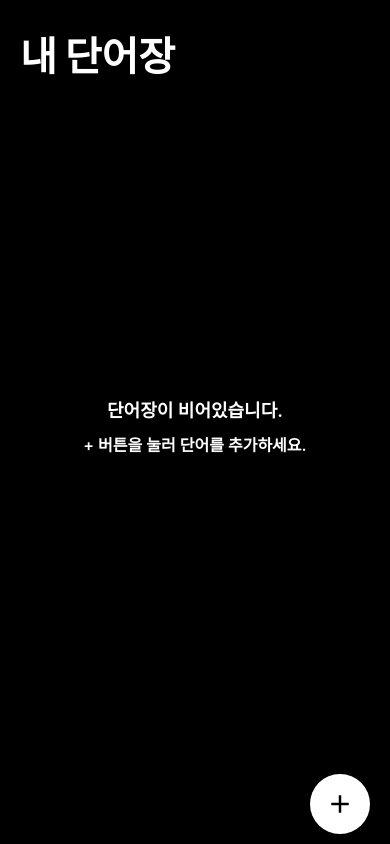
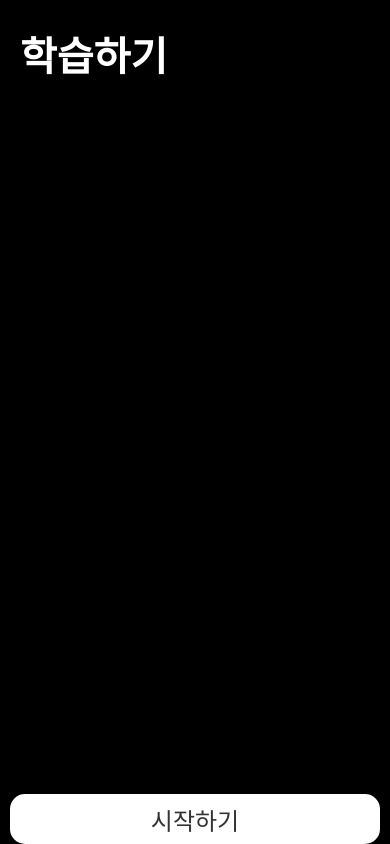
Before and after one commit to hyunki08/VocaList, a React Native app: screen /StudyPage in a window 390 px wide. Built offline with nearby package versions, Linux system fonts and the light colour scheme.

Commit message:
학습하기 페이지 생성

```diff
--- a/src/App.js
+++ b/src/App.js
@@ -8,6 +8,7 @@ import { createNativeStackNavigator } from '@react-navigation/native-stack';
 import { styles } from './Style';
 import { ListPage } from './Pages/ListPage';
 import { AddPage } from './Pages/AddPage';
+import { StudyPage } from './Pages/StudyPage';
 
 const Stack = createNativeStackNavigator();
 
@@ -17,6 +18,7 @@ export default function App() {
       <StatusBar style="light" />
       <NavigationContainer theme={{ ...DefaultTheme, colors: { ...DefaultTheme.colors, background: "black" } }}>
         <Stack.Navigator screenOptions={{ headerShown: false }}>
+          <Stack.Screen name="StudyPage" component={StudyPage} />
           <Stack.Screen name="ListPage" component={ListPage} />
           <Stack.Screen name="AddPage" component={AddPage} />
         </Stack.Navigator>
--- /dev/null
+++ b/src/Pages/StudyPage.js
@@ -0,0 +1,22 @@
+import React, { useState } from 'react';
+import { ScrollView, Text, View, Pressable } from 'react-native';
+import { styles } from "../Style";
+
+export const StudyPage = ({ navigation }) => {
+    const start = () => {
+        console.log("start");
+    };
+    return (
+        <View style={styles.page}>
+            <View style={styles.title}>
+                <Text style={styles.titleText}>학습하기</Text>
+            </View>
+
+            <View style={{ flexGrow: 1, justifyContent: "flex-end" }}>
+                <Pressable style={styles.button} onPress={start}>
+                    <Text style={styles.buttonText}>시작하기</Text>
+                </Pressable>
+            </View>
+        </View>
+    );
+}
```
